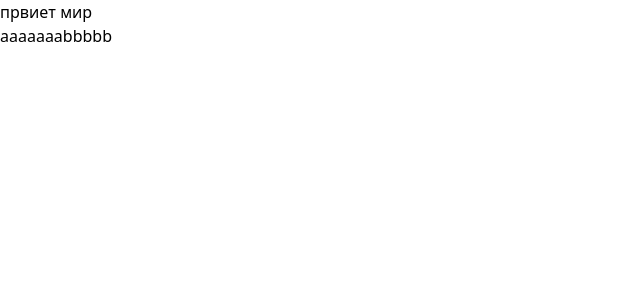
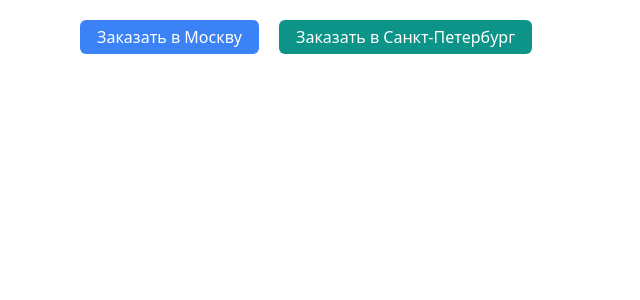
Before and after one commit to mansur4321/test_form-city, a Vue app in the folder form-city/: page / in a window 1280 px wide. Shown: the top 300 px of the page, without its empty margins (0-640 px from the left). Built offline with nearby package versions, Linux system fonts and the light colour scheme.

Commit message:
header-label

```diff
--- a/form-city/src/App.vue
+++ b/form-city/src/App.vue
@@ -10,8 +10,7 @@ export default {
 </script>
 
 <template>
-  <div class="h-100px w-full">
-  <p>првиет мир</p>
+  <div class="h-100vh w-full">
   <header-c></header-c>
   </div>
 </template>
--- /dev/null
+++ b/form-city/src/components/btn-city.vue
@@ -0,0 +1,21 @@
+<template>
+  <button
+  :style="{background: bColor}"
+  class="leading-4 mb-[10px] whitespace-nowrap rounded-md inline-block text-base py-[9px] w-full text-center text-white md:px-[17px] md:mr-5 md:w-auto">
+    {{city}}
+  </button>
+</template>
+
+<script>
+export default {
+    name: 'btn-city',
+    props: {
+        city: String,
+        bColor: String
+    },
+}
+</script>
+
+<style>
+
+</style>
--- a/form-city/src/components/header-c.vue
+++ b/form-city/src/components/header-c.vue
@@ -1,13 +1,40 @@
 <template>
-  <div class="w-full flex pt-20px">
-    <p>aaaaaaa</p>
-    <p>bbbbb</p>
+  <div class="w-full p-[10px] flex flex-col justify-center md:py-5 md:px-20 md:flex-row md:justify-start">
+    <btn-city
+      v-for="city of dataCities"
+      :key="city.text"
+      :city="city.text"
+      :bColor="city.color"
+    ></btn-city>
+
   </div>
 </template>
 
 <script>
+import btnCity from './btn-city.vue';
+
 export default {
+  name: 'header-c',
 
+  components: {
+    btnCity,
+  },
+
+  data() {
+    return {
+      dataCities: [
+        {
+          text: 'Заказать в Москву',
+          color: '#3B82F6',
+        },
+
+        {
+          text: 'Заказать в Санкт-Петербург',
+          color: '#0D9488',
+        }
+      ]
+    }
+  }
 }
 </script>
 
--- a/form-city/tailwind.config.cjs
+++ b/form-city/tailwind.config.cjs
@@ -5,7 +5,11 @@ module.exports = {
     "./src/**/*.{vue,js,ts,jsx,tsx}",
   ],
   theme: {
-    extend: {},
+    extend: {
+      screens: {
+        md: '600px'
+      }
+    }
   },
   plugins: [],
 }
```
